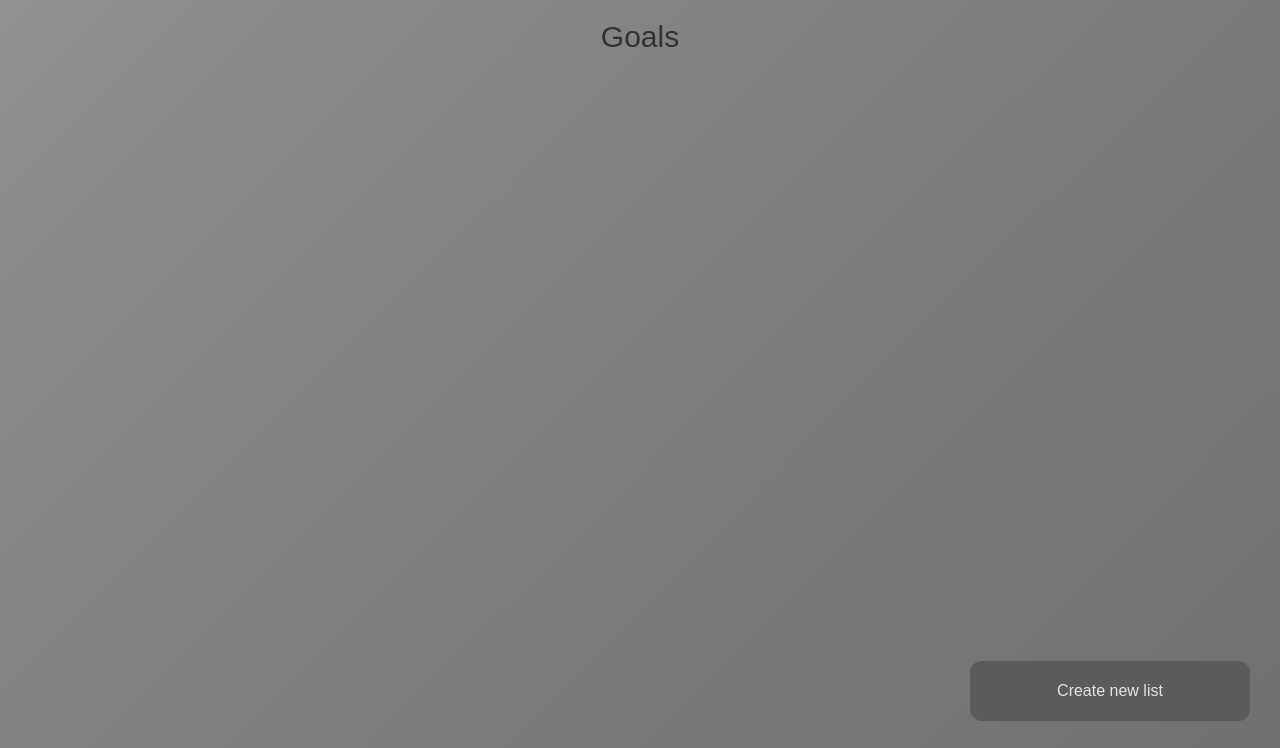
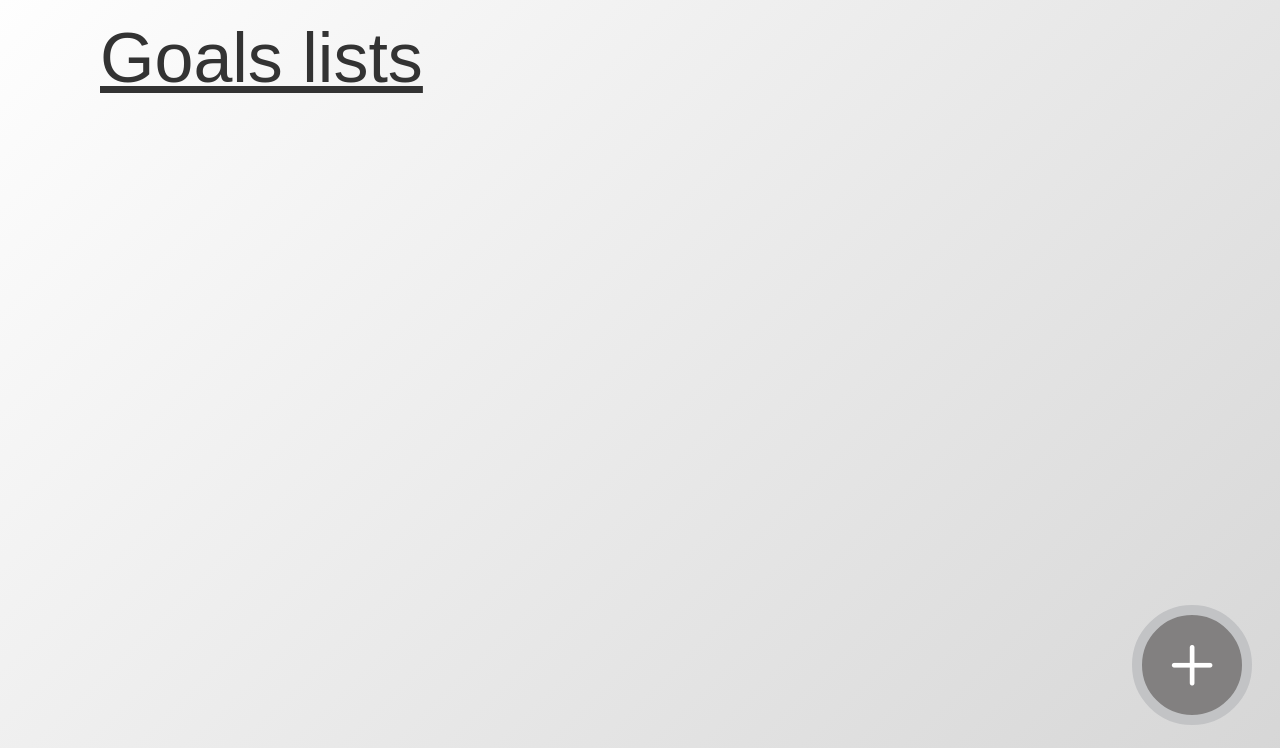
Before and after one commit to BabenkoAlina/PROfile, a Flask app: page / in a window 1280 px wide. Shown: the part 52-800 px from the top of the page. Run offline with Flask 3, Linux system fonts and the light colour scheme; the visitor is signed in with stand-in values (Sample User, id 1); some libraries are stand-ins or nearby versions.

Commit message:
Fixed some CSS for goals.

```diff
--- a/static/style_goals.css
+++ b/static/style_goals.css
@@ -34,27 +34,9 @@ ul.flashes li.success {
     color: white;
 }
 
-/* li {
-    float: right;
-}
-
-li a {
-    display: block;
-    color: black;
-    text-align: center;
-    padding: 14px 16px;
-    text-decoration: none;
-} */
 .logout{
     float: left;
 }
-/* li a:hover:not(.active) {
-    background-color: #111;
-} */
-
-/* .active {
-    background-color: #D81A1A;
-} */
 
 html {
     scroll-behavior: smooth;
@@ -66,17 +48,6 @@ body {
     background-size: 400% 400%;
     animation: gradient 15s ease infinite;
     height: 100vh;
-}
-@keyframes gradient {
-    0% {
-    background-position: 0% 50%;
-    }
-    50% {
-    background-position: 100% 50%;
-    }
-    100% {
-    background-position: 0% 50%;
-    }
 }
 
 p {
@@ -146,3 +117,126 @@ input[type=text]{
     margin-bottom: 5px;
     margin-top: 5px;
 }
+
+.navbar {
+    margin-bottom: 0;
+    border-radius: 0;
+  }
+
+  /* Set height of the grid so .sidenav can be 100% (adjust as needed) */
+  .row.content {height: 450px}
+
+  /* Set gray background color and 100% height */
+  .sidenav {
+    padding-top: 20px;
+    background-color: #f1f1f1;
+    height: 100%;
+  }
+
+  /* Set black background color, white text and some padding */
+  footer {
+    background-color: #555;
+    color: white;
+    padding: 15px;
+  }
+
+  /* On small screens, set height to 'auto' for sidenav and grid */
+  @media screen and (max-width: 767px) {
+    .sidenav {
+      height: auto;
+      padding: 15px;
+    }
+    .row.content {height:auto;}
+  }
+
+  .row.content{
+      height: auto;
+  }
+  .round-button {
+    bottom: 23px;
+    right: 28px;
+    width: 120px;
+    position: fixed;
+  }
+  .round-button:hover {
+    cursor: pointer
+  }
+  .round-button-circle {
+    width: 100%;
+    height: 120px;
+    border-radius: 50%;
+    border:10px solid #c2c3c5;
+    overflow: hidden;
+    display: flex;
+    background: #828080;
+  }
+  .round-button-circle:hover {
+    background:#555555;
+  }
+  .round-button .button i {
+    color: #FFF;
+  }
+  .round-button .button {
+    display: flex;
+    width: 100%;
+    padding-top: 50%;
+    padding-bottom: 50%;
+    line-height: 1em;
+    margin-top: -0.5em;
+    text-align: center;
+    color: white;
+    font-family: Verdana;
+    font-size: 50px;
+    font-weight: bold;
+    justify-content: center;
+  }
+
+  /* The popup form - hidden by default */
+  .form-popup {
+    display: none;
+    position: fixed;
+    bottom: 0;
+    right: 15px;
+    z-index: 9;
+  }
+
+  /* Add styles to the form container */
+  .form-container {
+    max-width: 280px;
+    padding: 10px;
+    background-color: white;
+  }
+
+  /* Full-width input fields */
+  .form-container input[type=text]{
+    width: 100%;
+    padding: 15px;
+    margin: 5px 0 22px 0;
+    border: none;
+    background: #f1f1f1;
+  }
+
+  /* When the inputs get focus, do something */
+  .form-container input[type=text]:focus{
+    background-color: #ddd;
+    outline: none;
+  }
+
+  /* Set a style for the submit/login button */
+  .form-container .btn {
+    background-color: #f1f1f1;
+    color: black;
+    padding: 16px 20px;
+    border: none;
+    cursor: pointer;
+    width: 100%;
+    margin-bottom:10px;
+  }
+
+  /* Add a red background color to the cancel button */
+  .form-container .cancel {
+    background-color: #D81A1A;
+  }
+    .delete i {
+    color: #FFF;
+  }
--- a/templates/goals_home.html
+++ b/templates/goals_home.html
@@ -2,108 +2,10 @@
   <head>
       <title>Goals</title>
   <meta name="viewport" content="width=device-width, initial-scale=1">
+  <link rel="stylesheet" href="https://cdnjs.cloudflare.com/ajax/libs/font-awesome/6.4.0/css/all.min.css" crossorigin="anonymous" referrerpolicy="no-referrer" />
   <link rel="stylesheet" href="https://maxcdn.bootstrapcdn.com/bootstrap/3.4.1/css/bootstrap.min.css">
   <link rel="stylesheet" href="../static/style_goals.css">
   <script type="text/javascript" src="../static/goals_custom.js"></script>
-  <style>
-    /* Remove the navbar's default margin-bottom and rounded borders */
-    .navbar {
-      margin-bottom: 0;
-      border-radius: 0;
-    }
-
-    /* Set height of the grid so .sidenav can be 100% (adjust as needed) */
-    .row.content {height: 450px}
-
-    /* Set gray background color and 100% height */
-    .sidenav {
-      padding-top: 20px;
-      background-color: #f1f1f1;
-      height: 100%;
-    }
-
-    /* Set black background color, white text and some padding */
-    footer {
-      background-color: #555;
-      color: white;
-      padding: 15px;
-    }
-
-    /* On small screens, set height to 'auto' for sidenav and grid */
-    @media screen and (max-width: 767px) {
-      .sidenav {
-        height: auto;
-        padding: 15px;
-      }
-      .row.content {height:auto;}
-    }
-
-    .row.content{
-        height: auto;
-    }
-    .open-button {
-      background-color: #555;
-      color: white;
-      padding: 16px 20px;
-      border: none;
-      cursor: pointer;
-      opacity: 0.8;
-      position: fixed;
-      bottom: 23px;
-      right: 28px;
-      width: 280px;
-    }
-
-    /* The popup form - hidden by default */
-    .form-popup {
-      display: none;
-      position: fixed;
-      bottom: 0;
-      right: 15px;
-      border: 3px solid #f1f1f1;
-      z-index: 9;
-    }
-
-    /* Add styles to the form container */
-    .form-container {
-      max-width: 300px;
-      padding: 10px;
-      background-color: white;
-    }
-
-    /* Full-width input fields */
-    .form-container input[type=text]{
-      width: 100%;
-      padding: 15px;
-      margin: 5px 0 22px 0;
-      border: none;
-      background: #f1f1f1;
-    }
-
-    /* When the inputs get focus, do something */
-    .form-container input[type=text]:focus{
-      background-color: #ddd;
-      outline: none;
-    }
-
-    /* Set a style for the submit/login button */
-    .form-container .btn {
-      background-color: #f1f1f1;
-      color: black;
-      padding: 16px 20px;
-      border: none;
-      cursor: pointer;
-      width: 100%;
-      margin-bottom:10px;
-      opacity: 0.8;
-    }
-
-    /* Add a red background color to the cancel button */
-    .form-container .cancel {
-      background-color: #D81A1A;
-    }
-
-  </style>
   </head>
   <body>
     <nav class="navbar navbar-inverse">
@@ -142,19 +44,25 @@
         {% endwith %}
       </div>
 
-      <h2>Goals</h2>
+      <h1 style="font-size: 70px; margin-left:100px;text-decoration: underline;">Goals lists</h1>
       <ul class="lists">
         {% if lists%}
           {% for list in lists %}
             <a href="/goals/{{ list.list_url }}" ><button>{{list.list_name}}</button></a>
             <span>
-              <button class="delete" data-list-id="{{list.list_id}}">Delete</button>
+              <button class="delete" data-list-id="{{list.list_id}}"><i class="fa-solid fa-xmark"></i></button>
             </span>
           {% endfor %}
         {%endif%}
       </ul>
 
-      <button id="createFormOpenButton" class="open-button">Create new list</button>
+      <div class="buttonContainer">
+        <div class="round-button">
+          <div class="round-button-circle">
+            <div id="createFormOpenButton" class="button"><i class="fa-regular fa-plus"></i></div>
+          </div>
+        </div>
+      </div>
 
       <div class="form-popup" id="createForm">
         <form action="/goals" class="form-container" method="post">
```
Also changed, not shown: templates/diary.html (+8 -8 lines), templates/goals_list.html (+11 -103 lines).
